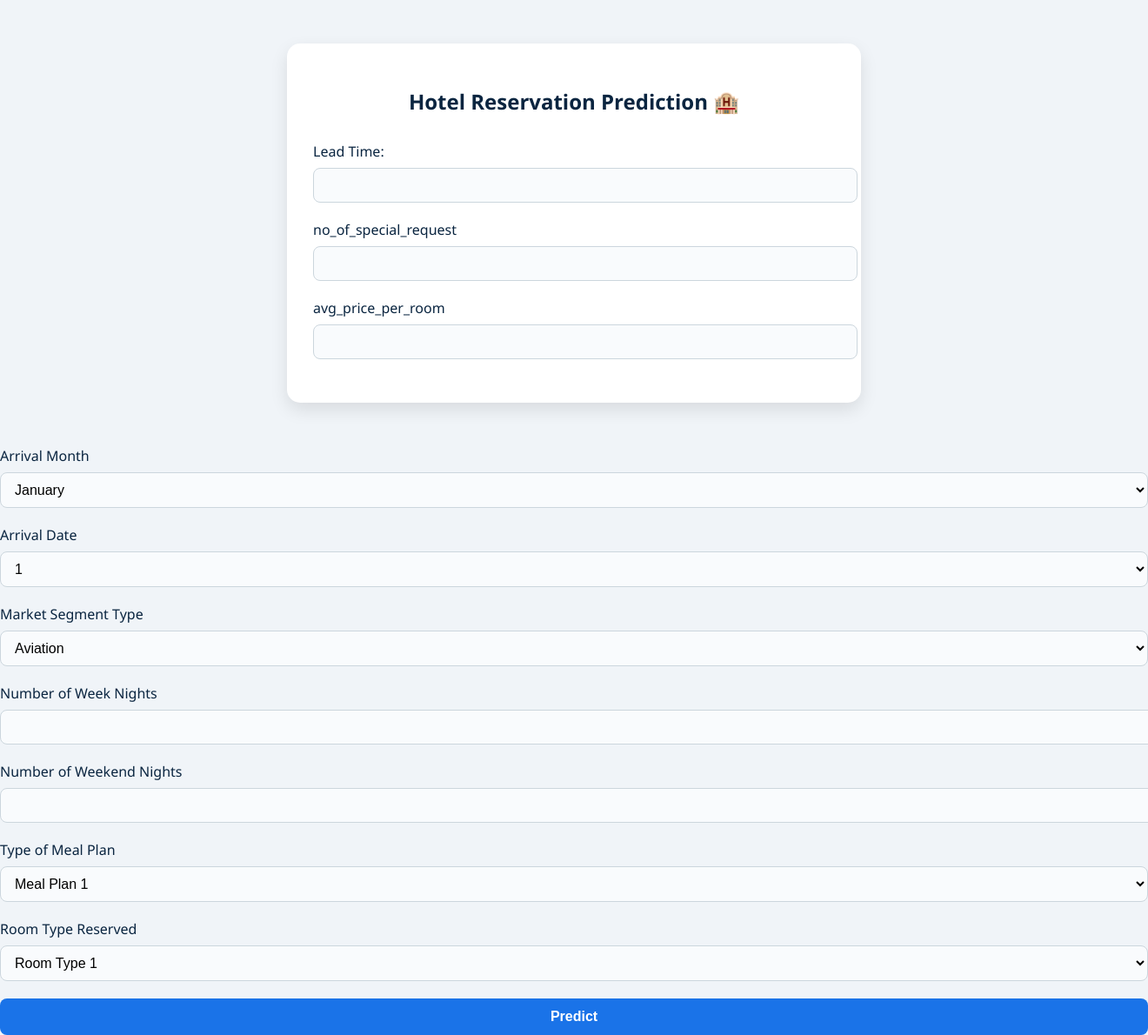
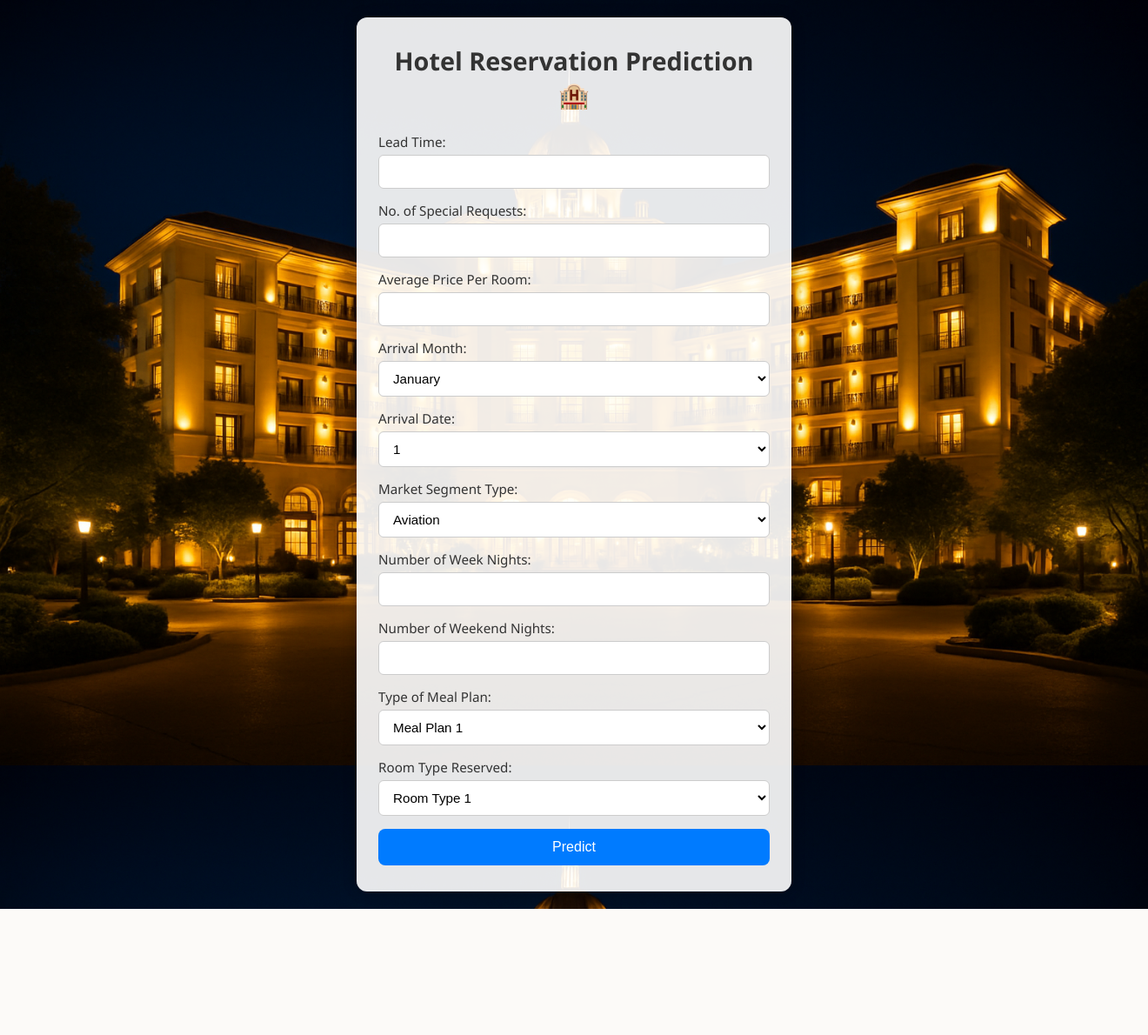
Before and after one commit to luch91/MLOps_Hotel_Reservation_Project, a Flask app: page / in a window 1320 px wide; the page is wider, and only the part inside the window is pictured. Shown: that part at 87% size. After the commit the page ends 1045 px from the top of that part, so only its background shows below. Run offline with Flask 3, Linux system fonts and the light colour scheme; parts of the project's set-up code (start-up, migrations or seed data) failed here and were passed over.

Commit message:
redesigned landing page

```diff
--- a/static/style.css
+++ b/static/style.css
@@ -1,82 +1,113 @@
+/* Reset default margin/padding */
+* {
+  margin: 0;
+  padding: 0;
+  box-sizing: border-box;
+}
+
 body {
   font-family: 'Segoe UI', Tahoma, Geneva, Verdana, sans-serif;
-    background-color: #f0f4f8;
-    margin: 0;
-    padding: 0;
+  background: url('hotel.png') no-repeat center center fixed;
+  background-size: cover;
+  min-height: 100vh;
+  display: flex;
+  justify-content: center;
+  align-items: center;
+  padding: 20px;
 }
 
 .container {
-    max-width: 600px;
-    margin: 50px auto;
-    background-color: #ffffff;
-    padding: 30px;
-    border-radius: 15px;
-    box-shadow: 0 8px 20px rgba(0, 0, 0, 0.1);
+  background-color: rgba(255, 255, 255, 0.9); /* semi-transparent overlay */
+  padding: 30px 25px;
+  border-radius: 12px;
+  box-shadow: 0 0 15px rgba(0, 0, 0, 0.3);
+  max-width: 500px;
+  width: 100%;
 }
 
 h2 {
   text-align: center;
-    color: #0a2540;
-    margin-bottom: 30px;
+  margin-bottom: 25px;
+  font-size: 1.8rem;
+  font-weight: bold;
+  color: #333;
+}
+
+form {
+  display: flex;
+  flex-direction: column;
+  gap: 15px;
 }
 
 .form-group {
-    margin-bottom: 20px;
+  display: flex;
+  flex-direction: column;
 }
 
-label {
-    display: block;
-    margin-bottom: 8px;
-    color: #0a2540;
+.form-group label {
+  font-size: 0.95rem;
+  margin-bottom: 5px;
   font-weight: 500;
+  color: #333;
 }
 
-input[type="number"],
-select {
-    width: 100%;
+.form-group input,
+.form-group select {
   padding: 10px 12px;
-    border: 1px solid #ccd6dd;
-    border-radius: 8px;
-    background-color: #f9fbfd;
-    font-size: 16px;
-    transition: border-color 0.3s ease;
+  border: 1px solid #ccc;
+  border-radius: 6px;
+  font-size: 0.95rem;
+  background-color: #fff;
+  outline: none;
+  transition: border 0.3s ease;
 }
 
-input[type="number"]:focus,
-select:focus {
-    border-color: #1a73e8;
-    outline: none;
+.form-group input:focus,
+.form-group select:focus {
+  border-color: #007bff;
 }
 
 button[type="submit"] {
-    display: block;
-    width: 100%;
+  background-color: #007bff;
+  color: #fff;
   padding: 12px;
-    background-color: #1a73e8;
-    color: white;
-    font-size: 16px;
-    font-weight: bold;
   border: none;
   border-radius: 8px;
+  font-size: 1rem;
   cursor: pointer;
   transition: background-color 0.3s ease;
 }
 
 button[type="submit"]:hover {
-    background-color: #155ab6;
+  background-color: #0056b3;
 }
 
 .result {
-    margin-top: 30px;
-    padding: 15px;
-    border-radius: 8px;
+  margin-top: 20px;
   text-align: center;
-    font-size: 18px;
-    font-weight: 500;
-    color: #ffffff;
-    background-color: #0a8d48;
+  font-weight: bold;
+  color: #333;
+  font-size: 1.1rem;
 }
 
-.result p {
-    margin: 0;
+/* Mobile responsiveness */
+@media (max-width: 600px) {
+  .container {
+    padding: 20px 15px;
   }
+
+  h2 {
+    font-size: 1.5rem;
+  }
+
+  .form-group input,
+  .form-group select {
+    font-size: 0.9rem;
+    padding: 9px 10px;
+  }
+
+  button[type="submit"] {
+    font-size: 0.95rem;
+    padding: 10px;
+  }
+}
--- a/templates/index.html
+++ b/templates/index.html
@@ -1,10 +1,10 @@
 <!DOCTYPE html>
 <html lang="en">
 <head>
-    <meta charset="UTF-8">
-    <meta name="viewport" content="width=device-width, initial=scale1.0">
-    <link rel="stylesheet" href="{{url_for('static', filename='style.css')}}">
-    <title> HOTEL RESERVATION PREDICTION 🏨</title>
+  <meta charset="UTF-8" />
+  <meta name="viewport" content="width=device-width, initial-scale=1.0" />
+  <link rel="stylesheet" href="{{ url_for('static', filename='style.css') }}" />
+  <title>HOTEL RESERVATION PREDICTION 🏨</title>
 </head>
 <body>
   <div class="container">
@@ -12,72 +12,39 @@
     <form method="POST">
       <div class="form-group">
         <label for="lead_time">Lead Time:</label>
-            <input type="number" id="lead_time" name="lead_time" required>
-        </div>
-        <div class="form-group">
-            <label for="no_of_special_request">no_of_special_request</label>
-            <input type="number" id="no_of_special_request" name="no_of_special_request" required>
-        </div>
-        <div class="form-group">
-            <label for="avg_price_per_room">avg_price_per_room</label>
-            <input type="number" id="avg_price_per_room" name="avg_price_per_room" required>
+        <input type="number" id="lead_time" name="lead_time" required />
       </div>
 
+      <div class="form-group">
+        <label for="no_of_special_request">No. of Special Requests:</label>
+        <input type="number" id="no_of_special_request" name="no_of_special_request" required />
       </div>
+
       <div class="form-group">
-            <label for="arrival_month">Arrival Month</label>
+        <label for="avg_price_per_room">Average Price Per Room:</label>
+        <input type="number" id="avg_price_per_room" name="avg_price_per_room" required />
+      </div>
+
+      <div class="form-group">
+        <label for="arrival_month">Arrival Month:</label>
         <select id="arrival_month" name="arrival_month" required>
-                <option value="1">January</option>
-                <option value="2">February</option>
-                <option value="3">March</option>
-                <option value="4">April</option>
-                <option value="5">May</option>
-                <option value="6">June</option>
-                <option value="7">July</option>
-                <option value="8">August</option>
-                <option value="9">September</option>
-                <option value="10">October</option>
-                <option value="11">November</option>
-                <option value="12">December</option>
+          {% for i in range(1, 13) %}
+          <option value="{{ i }}">{{ ['January','February','March','April','May','June','July','August','September','October','November','December'][i-1] }}</option>
+          {% endfor %}
         </select>
       </div>
+
       <div class="form-group">
-            <label for="arrival_date">Arrival Date</label>
+        <label for="arrival_date">Arrival Date:</label>
         <select id="arrival_date" name="arrival_date" required>
-                <option value="1">1</option>
-                <option value="2">2</option>
-                <option value="3">3</option>
-                <option value="4">4</option>
-                <option value="5">5</option>
-                <option value="6">6</option>
-                <option value="7">7</option>
-                <option value="8">8</option>
-                <option value="9">9</option>
-                <option value="10">10</option>
-                <option value="11">11</option>
-                <option value="12">12</option>
-                <option value="13">13</option>
-                <option value="14">14</option>
-                <option value="15">15</option>
-                <option value="16">16</option>
-                <option value="17">17</option>
-                <option value="18">18</option>
-                <option value="19">19</option>
-                <option value="20">20</option>
-                <option value="21">21</option>
-                <option value="22">22</option>
-                <option value="23">23</option>
-                <option value="24">24</option>
-                <option value="25">25</option>
-                <option value="26">27</option>
-                <option value="28">28</option>
-                <option value="29">29</option>
-                <option value="30">30</option>
-                <option value="31">31</option>
+          {% for i in range(1, 32) %}
+          <option value="{{ i }}">{{ i }}</option>
+          {% endfor %}
         </select>
       </div>
+
       <div class="form-group">
-            <label for="market_segment_type">Market Segment Type</label>
+        <label for="market_segment_type">Market Segment Type:</label>
         <select id="market_segment_type" name="market_segment_type" required>
           <option value="0">Aviation</option>
           <option value="1">Complimentary</option>
@@ -87,17 +54,17 @@
       </div>
 
       <div class="form-group">
-            <label for="no_of_week_nights">Number of Week Nights</label>
-            <input type="number" id="no_of_week_nights" name="no_of_week_nights" required>
+        <label for="no_of_week_nights">Number of Week Nights:</label>
+        <input type="number" id="no_of_week_nights" name="no_of_week_nights" required />
       </div>
 
       <div class="form-group">
-            <label for="no_of_weekend_nights">Number of Weekend Nights</label>
-            <input type="number" id="no_of_weekend_nights" name="no_of_weekend_nights" required>
+        <label for="no_of_weekend_nights">Number of Weekend Nights:</label>
+        <input type="number" id="no_of_weekend_nights" name="no_of_weekend_nights" required />
       </div>
 
       <div class="form-group">
-            <label for="type_of_meal_plan">Type of Meal Plan</label>
+        <label for="type_of_meal_plan">Type of Meal Plan:</label>
         <select id="type_of_meal_plan" name="type_of_meal_plan" required>
           <option value="0">Meal Plan 1</option>
           <option value="1">Meal Plan 2</option>
@@ -107,7 +74,7 @@
       </div>
 
       <div class="form-group">
-            <label for="room_type_reserved">Room Type Reserved</label>
+        <label for="room_type_reserved">Room Type Reserved:</label>
         <select id="room_type_reserved" name="room_type_reserved" required>
           <option value="0">Room Type 1</option>
           <option value="1">Room Type 2</option>
@@ -121,18 +88,16 @@
 
       <button type="submit">Predict</button>
     </form>
+
     {% if prediction is not none %}
-    <div class ="result">
+    <div class="result">
       {% if prediction == 0 %}
       <p>THE CUSTOMER WILL CANCEL HIS RESERVATION</p>
       {% elif prediction == 1 %}
       <p>THE CUSTOMER WILL NOT CANCEL HIS RESERVATION</p>
       {% endif %}
-
     </div>
     {% endif %}
-
   </div>
-
 </body>
 </html>
```
Also changed, not shown: static/hotel.png (added). Lines whose indentation alone changed are shown as unchanged.
